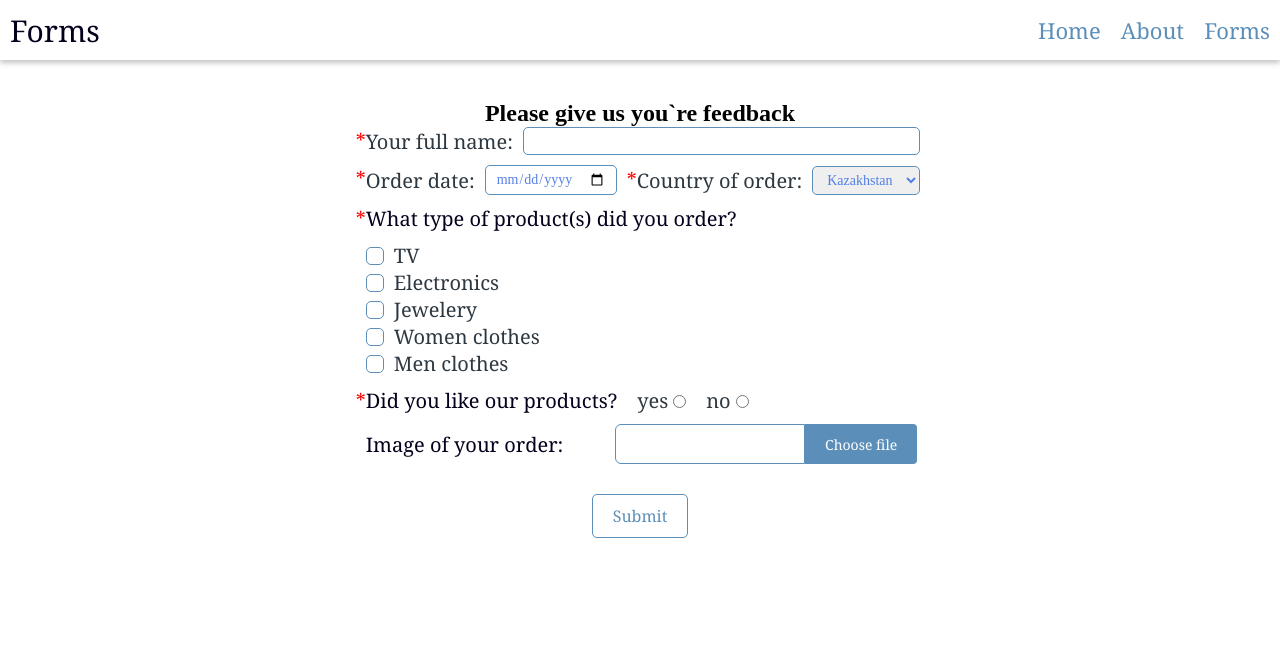
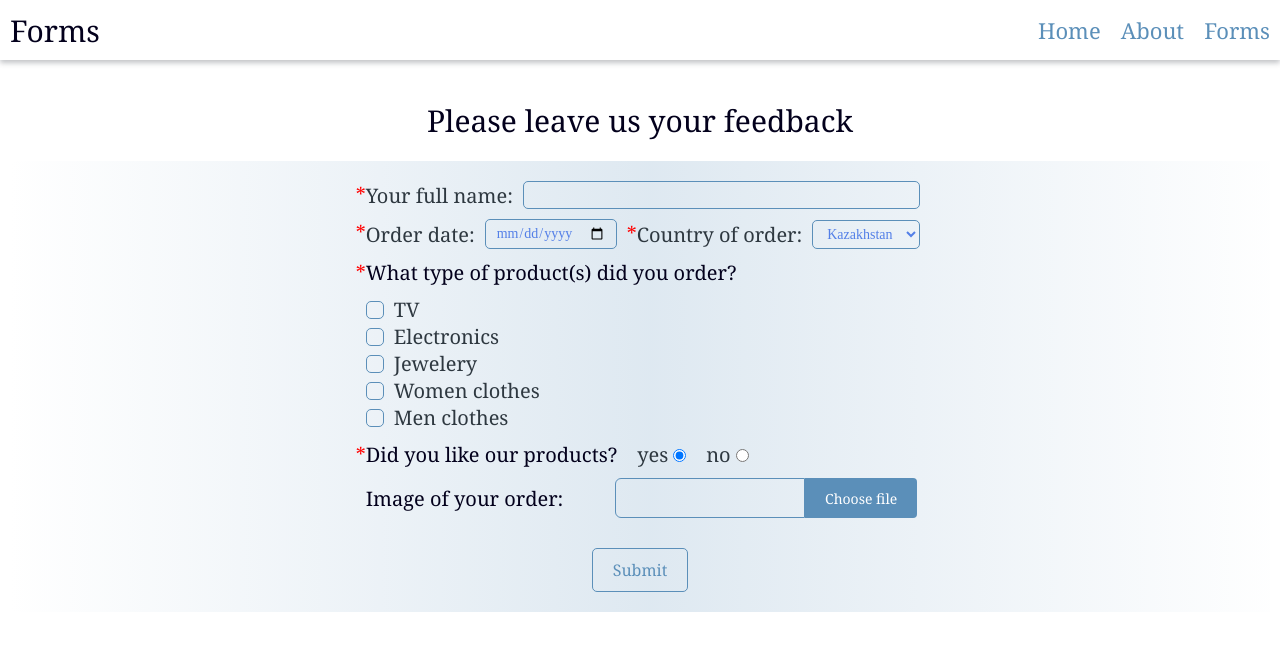
Before and after one commit to sch-aa-vk/RsSchool-react, a React (Vite) app: page /forms in a window 1280 px wide. Shown: the top 650 px of the page. Built offline with nearby package versions, Linux system fonts and the light colour scheme.

Commit message:
feat: add new styles to form

```diff
--- a/src/components/InputText/style.css
+++ b/src/components/InputText/style.css
@@ -7,6 +7,7 @@
   font-size: 14px;
   color: #537FE7;
   outline: none;
+  background: none;
 }
 
 .search__input {
--- a/src/layouts/FormFeedback/index.tsx
+++ b/src/layouts/FormFeedback/index.tsx
@@ -74,7 +74,7 @@ export class FormFeedback extends Component {
           <p className="form-text">Did you like our products?</p>
           <div className="form__block form__block-row">
             <label htmlFor="input-yes" className="label label-radio">
-              yes <input type="radio" name="like" id="input-yes" />
+              yes <input defaultChecked type="radio" name="like" id="input-yes" />
             </label>
             <label htmlFor="input-no" className="label label-radio">
               no <input type="radio" name="like" id="input-no" />
--- a/src/layouts/FormFeedback/style.css
+++ b/src/layouts/FormFeedback/style.css
@@ -1,4 +1,5 @@
 .form-feedback {
+  position: relative;
   display: flex;
   flex-flow: column wrap;
   gap: 10px;
@@ -194,6 +195,7 @@
   border-radius: 5px;
   background: #fff;
   transition: all 0.2s ease;
+  background: none;
 }
 
 .feedback-button:hover {
--- a/src/pages/Forms/index.tsx
+++ b/src/pages/Forms/index.tsx
@@ -7,8 +7,10 @@ export class Forms extends Component {
   render() {
     return (
       <div className="forms">
-        <h2>Please give us you`re feedback</h2>
-        <FormFeedback />
+        <h2 className="forms__title">Please leave us your feedback</h2>
+        <div className="form__wrapper">
+          <FormFeedback />
+        </div>
       </div>
     );
   }
--- a/src/pages/Forms/style.css
+++ b/src/pages/Forms/style.css
@@ -6,3 +6,21 @@
   justify-content: center;
   align-items: center;
 }
+
+.forms__title {
+  font-family: Georgia, 'Times New Roman', Times, serif;
+  font-weight: 400;
+  font-size: 30px;
+  color: #03001C;
+  margin-bottom: 20px;
+  text-align: center;
+}
+
+.form__wrapper {
+  width: 100%;
+  padding: 20px 0;
+  display: flex;
+  justify-content: center;
+  align-items: center;
+  background: linear-gradient(90deg, rgba(255,255,255,1), rgba(91,143,185,0.2) 50vw, rgba(255,255,255,1) 100vw);
+}
```
